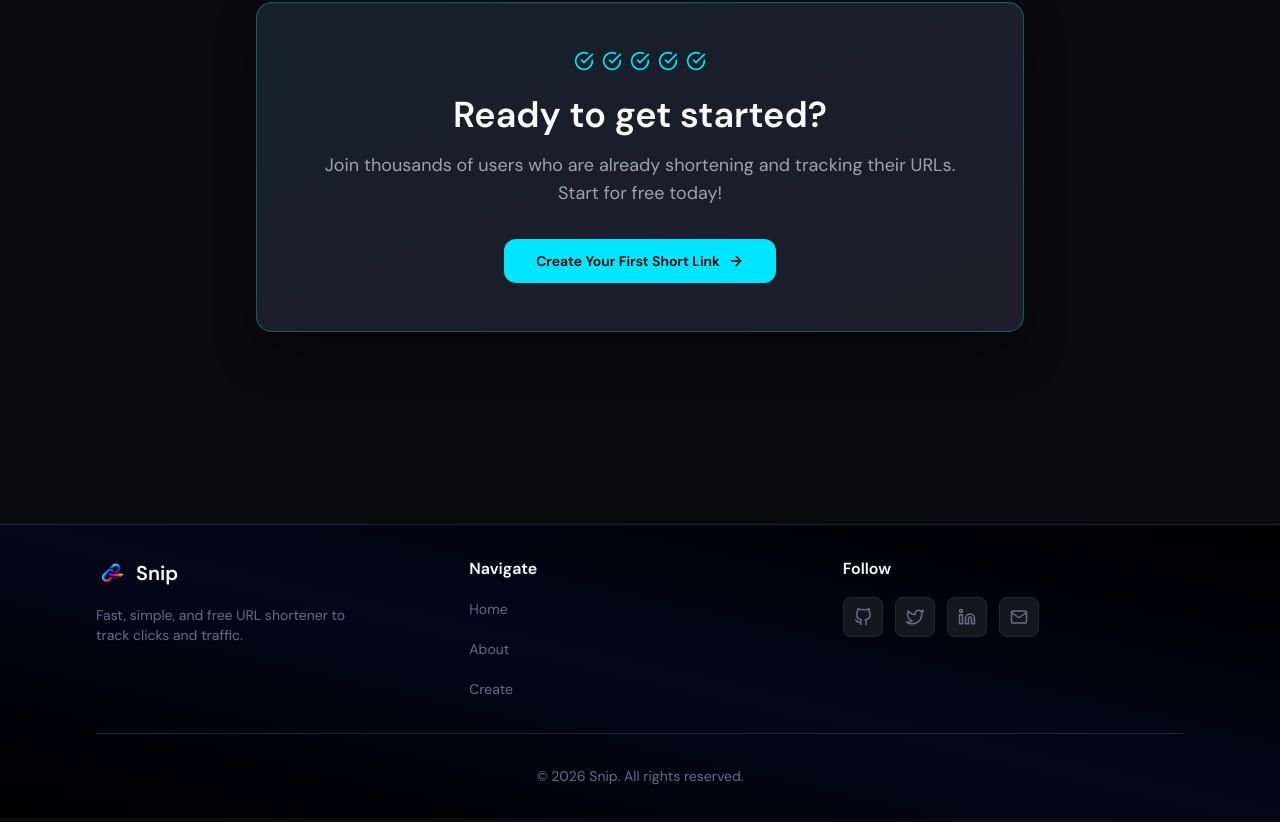
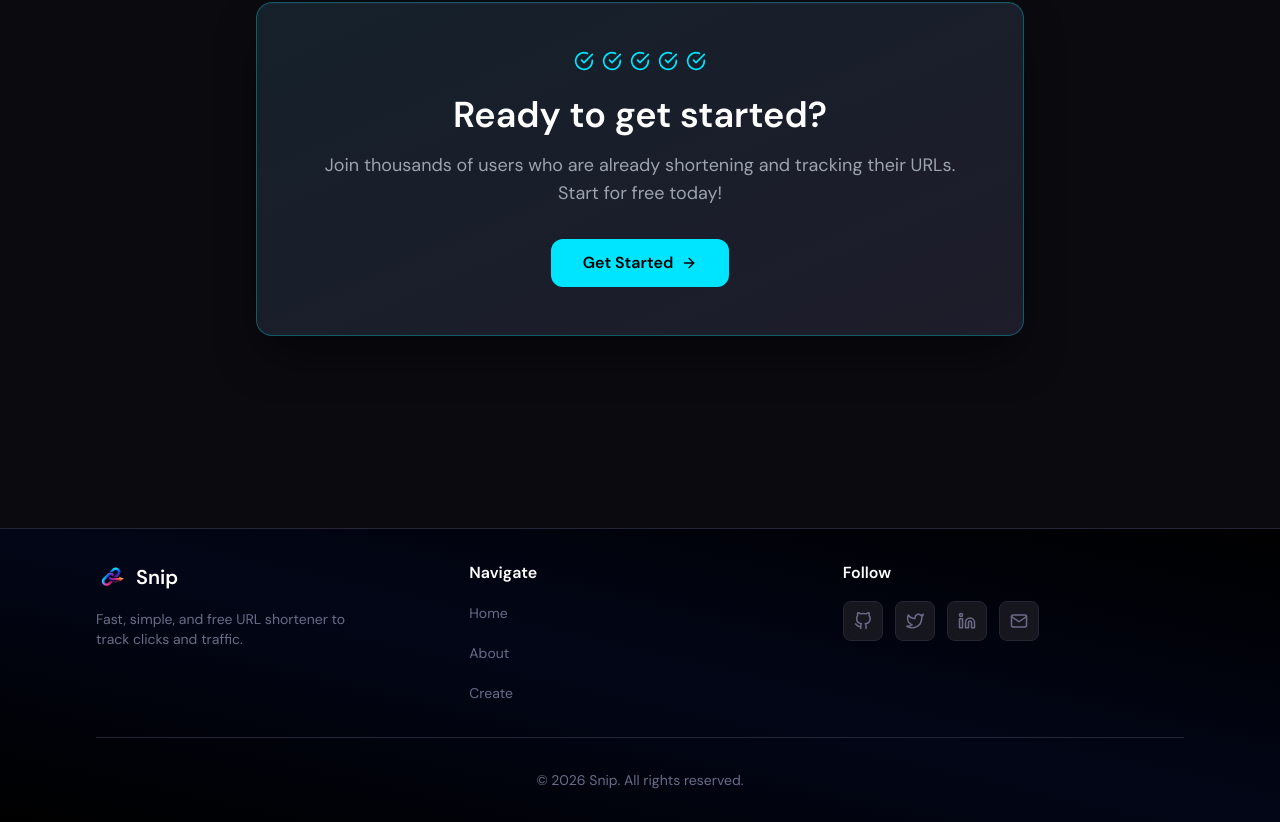
Before and after one commit to nitaidalal/url-shortener-app, a React (Vite) app in the folder frontend/: page / in a window 1280 px wide. Shown: the part 2576-3398 px from the top of the page. Built offline with nearby package versions, Linux system fonts and the light colour scheme; no server answers.

Commit message:
feat: update button text from 'Create Your First Short Link' to 'Get Started' for improved clarity

```diff
--- a/frontend/src/pages/Home.jsx
+++ b/frontend/src/pages/Home.jsx
@@ -231,7 +231,7 @@ export default function Home() {
               to={isAuthenticated ? "/shortener" : "/register"}
               className="group inline-flex items-center gap-2 px-8 py-3 rounded-xl bg-accent font-semibold text-black hover:shadow-lg hover:shadow-accent/50 transition-all duration-300"
             >
-              <span className='text-sm'>Create Your First Short Link</span>
+              <span>Get Started</span>
               <FiArrowRight className="group-hover:translate-x-1 transition-transform" />
             </Link>
           </div>
```
